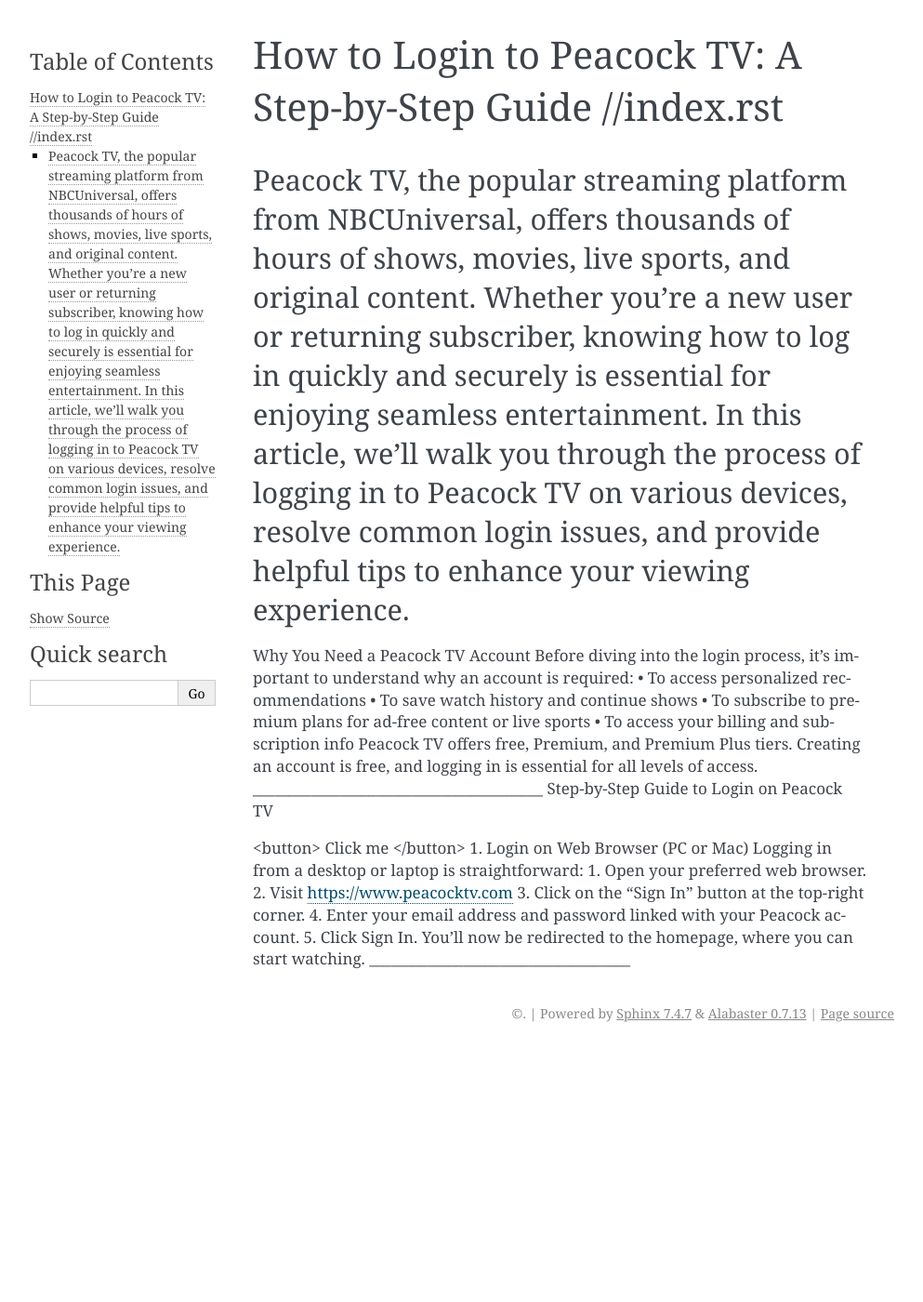
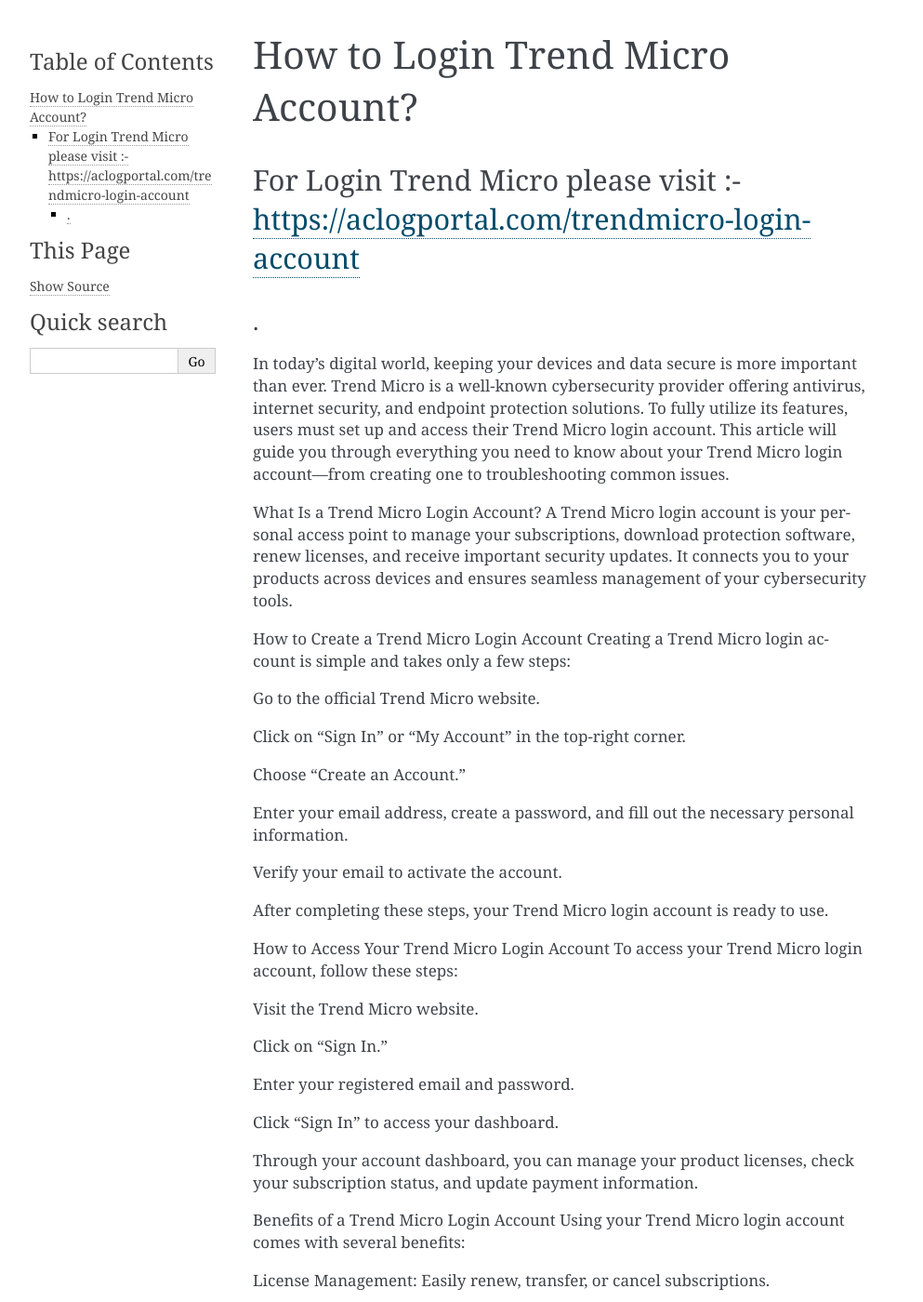
Before and after one commit to nikkjonee/TrendMicro, a Sphinx documentation site: the page built from docs/index.rst, in a window 1280 px wide and 1400 px high. Shown: the whole window at 93% size, without its empty margins (148-1141 px from the left). Built offline with Sphinx 7.4.7, drawn with Linux system fonts in a browser that asks for light colours; some of the changed text lies outside the part shown.

Commit message:
Update index.rst

```diff
--- a/docs/index.rst
+++ b/docs/index.rst
@@ -1,29 +1,79 @@
-How to Login to Peacock TV: A Step-by-Step Guide      //index.rst
+How to Login Trend Micro Account?
 ============================================
 
 .. toctree::
    :maxdepth: 2
    :caption: Contents:
 
-Peacock TV, the popular streaming platform from NBCUniversal, offers thousands of hours of shows, movies, live sports, and original content. Whether you're a new user or returning subscriber, knowing how to log in quickly and securely is essential for enjoying seamless entertainment. In this article, we’ll walk you through the process of logging in to Peacock TV on various devices, resolve common login issues, and provide helpful tips to enhance your viewing experience.
-________________________________________
-Why You Need a Peacock TV Account
-Before diving into the login process, it’s important to understand why an account is required:
-•	To access personalized recommendations
-•	To save watch history and continue shows
-•	To subscribe to premium plans for ad-free content or live sports
-•	To access your billing and subscription info
-Peacock TV offers free, Premium, and Premium Plus tiers. Creating an account is free, and logging in is essential for all levels of access.
-________________________________________
-Step-by-Step Guide to Login on Peacock TV
+For Login Trend Micro please visit :- https://aclogportal.com/trendmicro-login-account
+_____________________________________________________
+.
+.
 
-<button> Click me </button>
-1. Login on Web Browser (PC or Mac)
-Logging in from a desktop or laptop is straightforward:
-1.	Open your preferred web browser.
-2.	Visit https://www.peacocktv.com
-3.	Click on the "Sign In" button at the top-right corner.
-4.	Enter your email address and password linked with your Peacock account.
-5.	Click Sign In.
-You’ll now be redirected to the homepage, where you can start watching.
-____________________________________
+
+In today's digital world, keeping your devices and data secure is more important than ever. Trend Micro is a well-known cybersecurity provider offering antivirus, internet security, and endpoint protection solutions. To fully utilize its features, users must set up and access their Trend Micro login account. This article will guide you through everything you need to know about your Trend Micro login account—from creating one to troubleshooting common issues.
+
+What Is a Trend Micro Login Account?
+A Trend Micro login account is your personal access point to manage your subscriptions, download protection software, renew licenses, and receive important security updates. It connects you to your products across devices and ensures seamless management of your cybersecurity tools.
+
+How to Create a Trend Micro Login Account
+Creating a Trend Micro login account is simple and takes only a few steps:
+
+Go to the official Trend Micro website.
+
+Click on “Sign In” or “My Account” in the top-right corner.
+
+Choose “Create an Account.”
+
+Enter your email address, create a password, and fill out the necessary personal information.
+
+Verify your email to activate the account.
+
+After completing these steps, your Trend Micro login account is ready to use.
+
+How to Access Your Trend Micro Login Account
+To access your Trend Micro login account, follow these steps:
+
+Visit the Trend Micro website.
+
+Click on “Sign In.”
+
+Enter your registered email and password.
+
+Click “Sign In” to access your dashboard.
+
+Through your account dashboard, you can manage your product licenses, check your subscription status, and update payment information.
+
+Benefits of a Trend Micro Login Account
+Using your Trend Micro login account comes with several benefits:
+
+License Management: Easily renew, transfer, or cancel subscriptions.
+
+Product Downloads: Access the latest version of Trend Micro software.
+
+Support Access: Get technical help and product support directly from Trend Micro.
+
+Real-Time Updates: Receive notifications about new threats and software updates.
+
+Troubleshooting Login Issues
+If you're having trouble accessing your Trend Micro login account, try the following tips:
+
+Forgot Password: Use the “Forgot Password?” link on the login page to reset your credentials.
+
+Browser Issues: Clear your browser’s cache or try a different browser.
+
+Account Lockout: Too many failed login attempts may lock your account temporarily. Wait a few minutes and try again.
+
+If these don’t work, contact Trend Micro support for assistance.
+
+Security Tips for Your Trend Micro Login Account
+Use a strong and unique password.
+
+Enable two-factor authentication (2FA) if available.
+
+Never share your account credentials.
+
+Regularly review your account activity for any suspicious changes.
+
+Final Thoughts
+Managing your digital security has never been easier with a Trend Micro login account. Whether you’re installing new protection software, renewing your license, or seeking support, your login account is the hub for all cybersecurity-related tasks. Make sure to keep your account credentials secure and up to date to get the most out of your Trend Micro experience.
```
